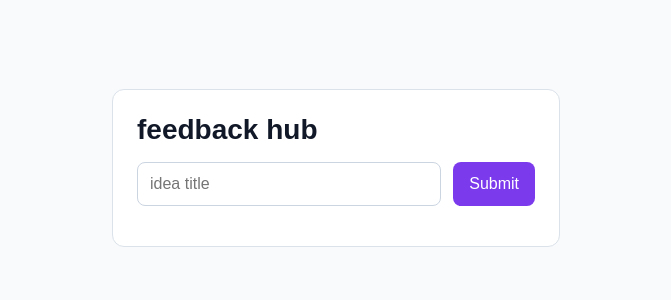
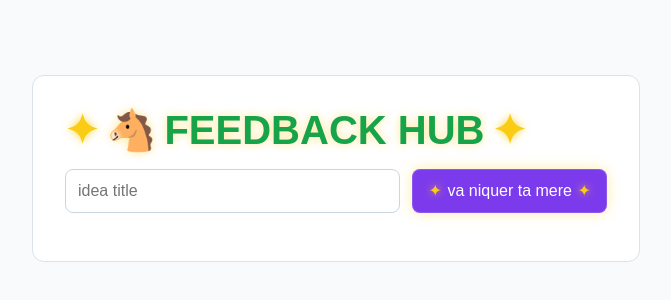
Before and after one commit to vincentgira/feedback-saas, a React (Vite) app in the folder frontend/: page / in a window 1280 px wide. Shown: the part 232-532 px from the top of the page, without its empty margins (304-975 px from the left). Built offline with nearby package versions, Linux system fonts and the light colour scheme.

Commit message:
commit 1

```diff
--- a/frontend/src/App.css
+++ b/frontend/src/App.css
@@ -20,17 +20,32 @@ body {
 }
 
 .panel {
-  width: min(100%, 28rem);
-  padding: 1.5rem;
+  width: min(100%, 38rem);
+  padding: 2rem;
   background: #ffffff;
   border: 1px solid #dbe2ea;
   border-radius: 0.75rem;
 }
 
-h1 {
+.title {
   margin: 0 0 1rem;
-  font-size: 1.75rem;
-  text-transform: lowercase;
+  font-size: 2.5rem;
+  color: #16a34a;
+  display: flex;
+  align-items: center;
+  gap: 0.5rem;
+  text-shadow: 0 0 10px rgba(250, 204, 21, 0.45);
+}
+
+.title-picto {
+  line-height: 1;
+}
+
+.sparkle,
+.button-sparkle {
+  color: #facc15;
+  line-height: 1;
+  text-shadow: 0 0 8px rgba(250, 204, 21, 0.8);
 }
 
 .idea-form {
@@ -57,6 +72,11 @@ button {
   background: #7c3aed;
   color: #ffffff;
   cursor: pointer;
+  display: inline-flex;
+  align-items: center;
+  gap: 0.35rem;
+  box-shadow: 0 0 0 1px rgba(255, 255, 255, 0.15) inset,
+    0 0 14px rgba(250, 204, 21, 0.35);
 }
 
 .idea-list {
--- a/frontend/src/App.jsx
+++ b/frontend/src/App.jsx
@@ -19,7 +19,18 @@ export default function App() {
   return (
     <main className="app">
       <section className="panel">
-        <h1>FEEDBACK HUB</h1>
+        <h1 className="title">
+          <span className="sparkle" aria-hidden="true">
+            ✦
+          </span>
+          <span className="title-picto" aria-hidden="true">
+            🐴
+          </span>
+          <span>FEEDBACK HUB</span>
+          <span className="sparkle" aria-hidden="true">
+            ✦
+          </span>
+        </h1>
 
         <form className="idea-form" onSubmit={handleSubmit}>
           <input
@@ -28,7 +39,15 @@ export default function App() {
             value={ideaTitle}
             onChange={(event) => setIdeaTitle(event.target.value)}
           />
-          <button type="submit">Submit</button>
+          <button type="submit">
+            <span className="button-sparkle" aria-hidden="true">
+              ✦
+            </span>
+            <span>va niquer ta mere</span>
+            <span className="button-sparkle" aria-hidden="true">
+              ✦
+            </span>
+          </button>
         </form>
 
         <ul className="idea-list">
```
